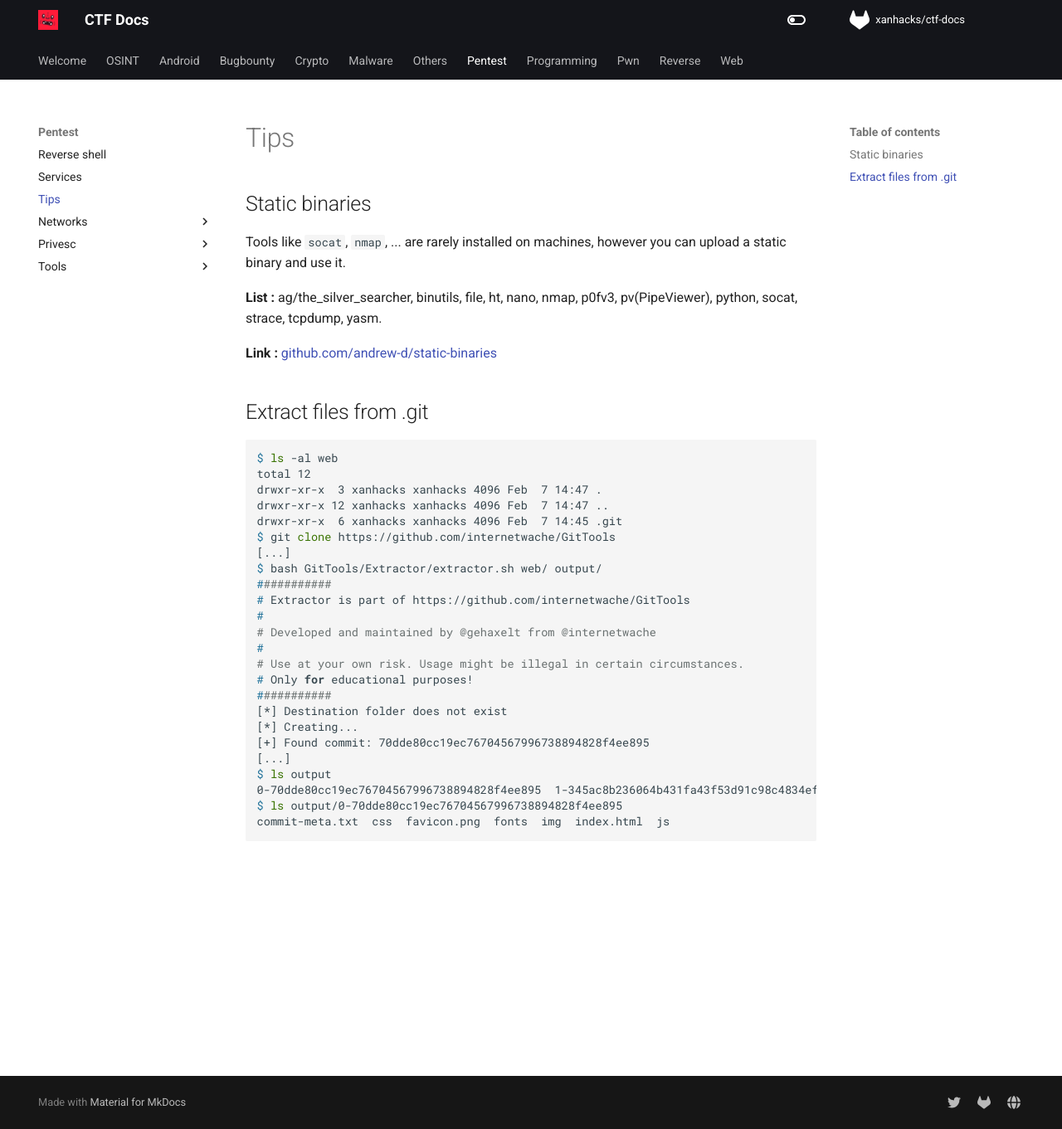
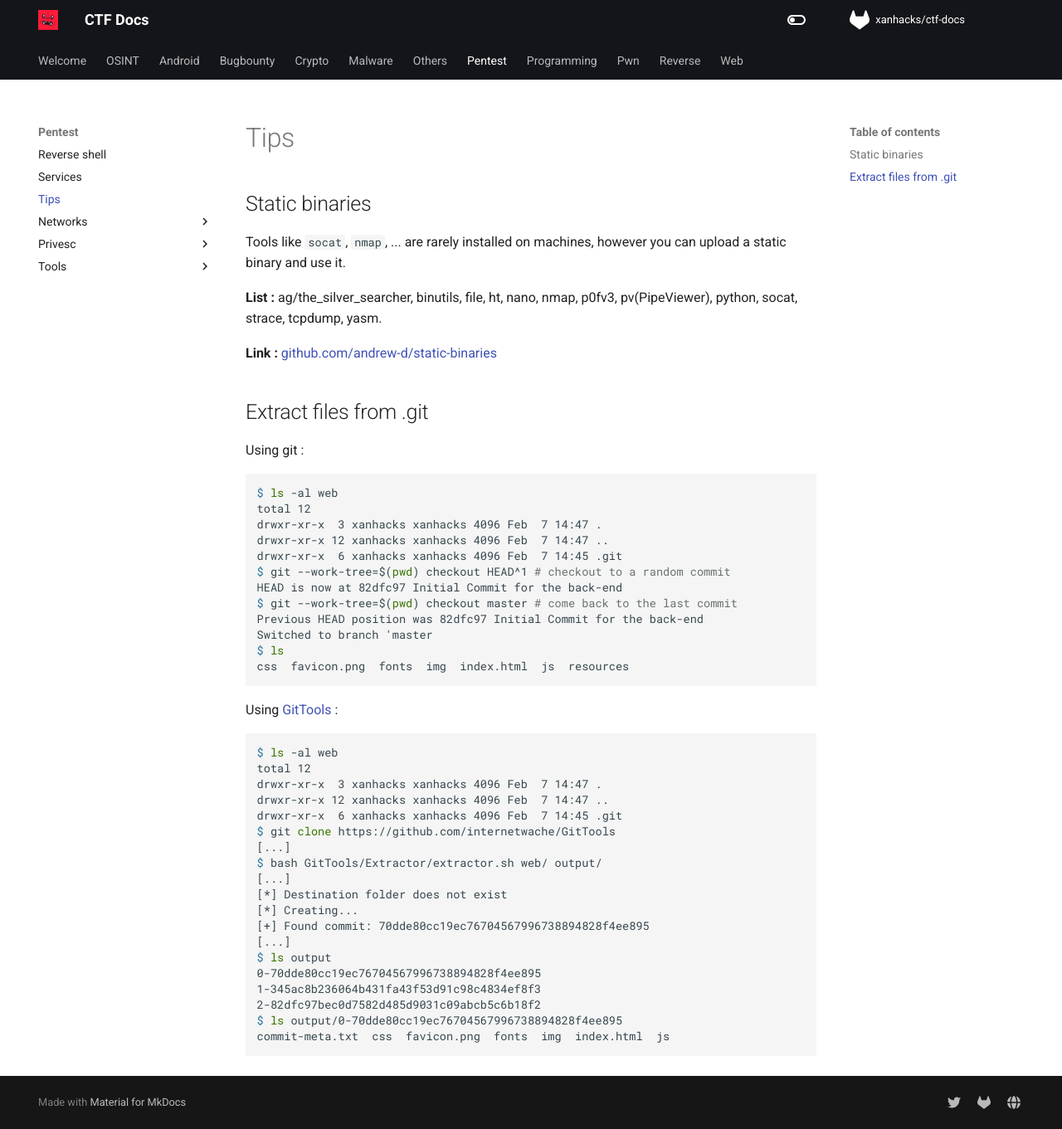
Before and after one commit to xanhacks/ctf-docs, an MkDocs documentation site: the page built from docs/pentest/tips.md, in a window 1280 px wide and 1361 px high. Shown: the whole window at 83% size. Built offline with MkDocs 1.6.1 and Material for MkDocs 9.7.7, drawn with Linux system fonts in a browser that asks for light colours; nearby versions of some CDN libraries; comment, search, counter and statistics services are not loaded.

Commit message:
extract .git

````diff
--- a/docs/pentest/tips.md
+++ b/docs/pentest/tips.md
@@ -12,7 +12,26 @@ Tools like `socat`, `nmap`, ... are rarely installed on machines, however you ca
 
 ## Extract files from .git
 
+Using git :
+
+```bash
+$ ls -al web
+total 12
+drwxr-xr-x  3 xanhacks xanhacks 4096 Feb  7 14:47 .
+drwxr-xr-x 12 xanhacks xanhacks 4096 Feb  7 14:47 ..
+drwxr-xr-x  6 xanhacks xanhacks 4096 Feb  7 14:45 .git
+$ git --work-tree=$(pwd) checkout HEAD^1 # checkout to a random commit
+HEAD is now at 82dfc97 Initial Commit for the back-end
+$ git --work-tree=$(pwd) checkout master # come back to the last commit
+Previous HEAD position was 82dfc97 Initial Commit for the back-end
+Switched to branch 'master
+$ ls
+css  favicon.png  fonts  img  index.html  js  resources
 ```
+
+Using [GitTools](https://github.com/internetwache/GitTools) :
+
+```bash
 $ ls -al web
 total 12
 drwxr-xr-x  3 xanhacks xanhacks 4096 Feb  7 14:47 .
@@ -21,20 +40,15 @@ drwxr-xr-x  6 xanhacks xanhacks 4096 Feb  7 14:45 .git
 $ git clone https://github.com/internetwache/GitTools
 [...]
 $ bash GitTools/Extractor/extractor.sh web/ output/
-###########
-# Extractor is part of https://github.com/internetwache/GitTools
-#
-# Developed and maintained by @gehaxelt from @internetwache
-#
-# Use at your own risk. Usage might be illegal in certain circumstances.
-# Only for educational purposes!
-###########
+[...]
 [*] Destination folder does not exist
 [*] Creating...
 [+] Found commit: 70dde80cc19ec76704567996738894828f4ee895
 [...]
 $ ls output
-0-70dde80cc19ec76704567996738894828f4ee895  1-345ac8b236064b431fa43f53d91c98c4834ef8f3  2-82dfc97bec0d7582d485d9031c09abcb5c6b18f2
+0-70dde80cc19ec76704567996738894828f4ee895
+1-345ac8b236064b431fa43f53d91c98c4834ef8f3
+2-82dfc97bec0d7582d485d9031c09abcb5c6b18f2
 $ ls output/0-70dde80cc19ec76704567996738894828f4ee895
 commit-meta.txt  css  favicon.png  fonts  img  index.html  js
 ```
````
